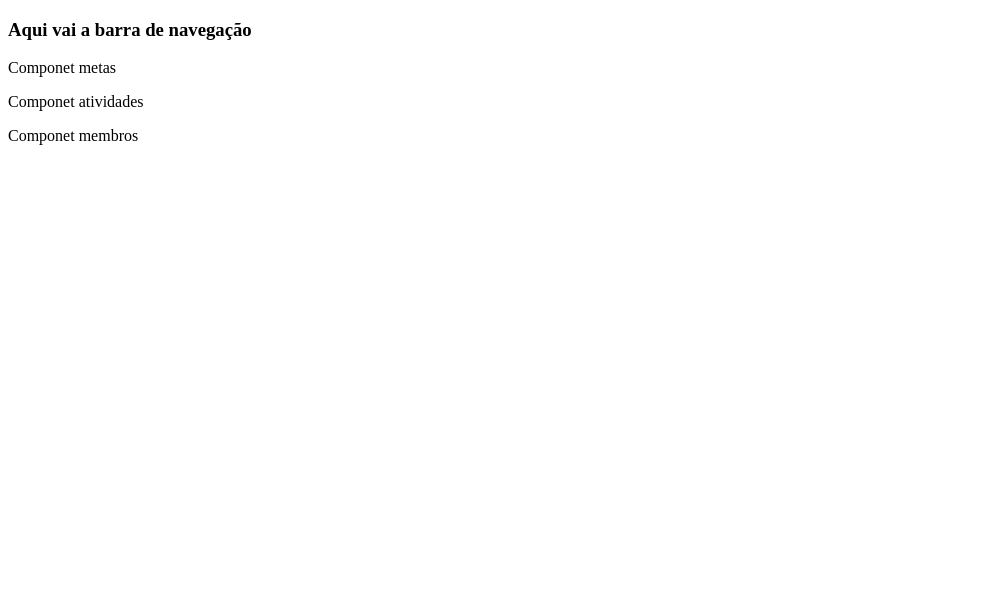
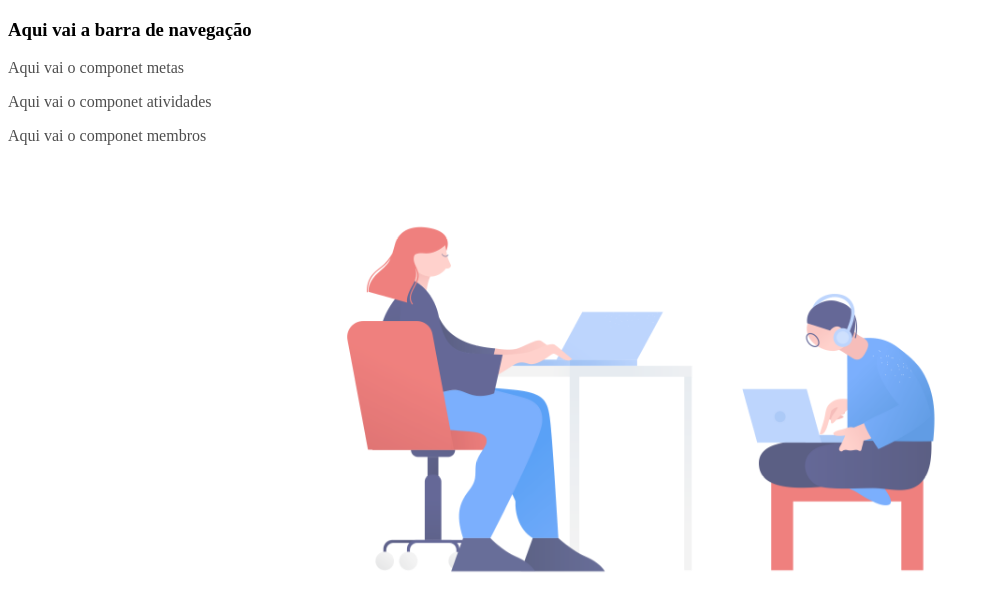
Before and after one commit to BeatrixFox/react-habits-super-devs, a React (Create React App) app: page /group in a window 1280 px wide. Shown: the top 610 px of the page, without its empty margins (0-990 px from the left). Built offline with nearby package versions, Linux system fonts and the light colour scheme.

Commit message:
feat(group): created basic page of selected group

```diff
--- a/src/pages/Group/index.jsx
+++ b/src/pages/Group/index.jsx
@@ -2,10 +2,10 @@ import { Container } from "./style";
 
 export const Group = () => {
   return (
-    <>
-      <p>Componet metas</p>
-      <p>Componet atividades</p>
-      <p>Componet membros</p>
-    </>
+    <Container>
+      <p>Aqui vai o componet metas</p>
+      <p>Aqui vai o componet atividades</p>
+      <p>Aqui vai o componet membros</p>
+    </Container>
   );
 };
--- a/src/pages/Group/style.js
+++ b/src/pages/Group/style.js
@@ -1,5 +1,13 @@
 import styled from "styled-components";
+import background from "../../assets/img/group.png";
 
 export const Container = styled.div`
-  background-color: yellow;
+  background-image: url(${background});
+  background-size: 50vw;
+  background-repeat: no-repeat;
+  background-attachment: fixed;
+  background-position: center;
+  opacity: 70%;
+  width: 80vw;
+  height: 80vh;
 `;
```
